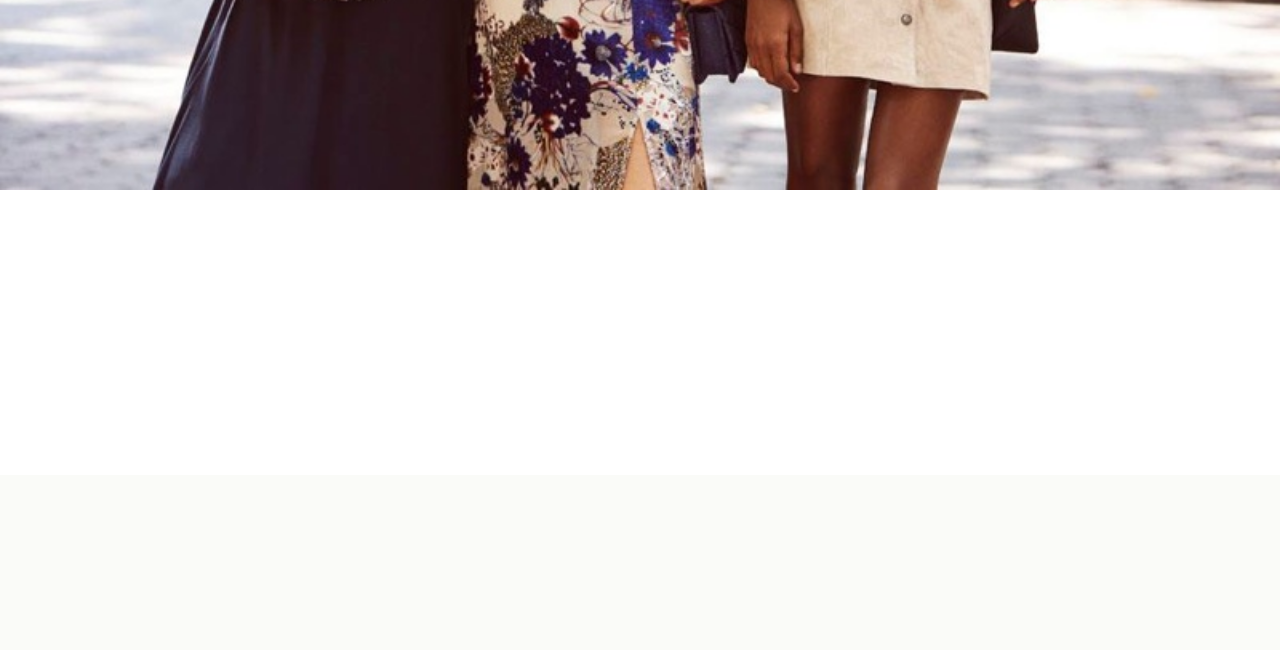
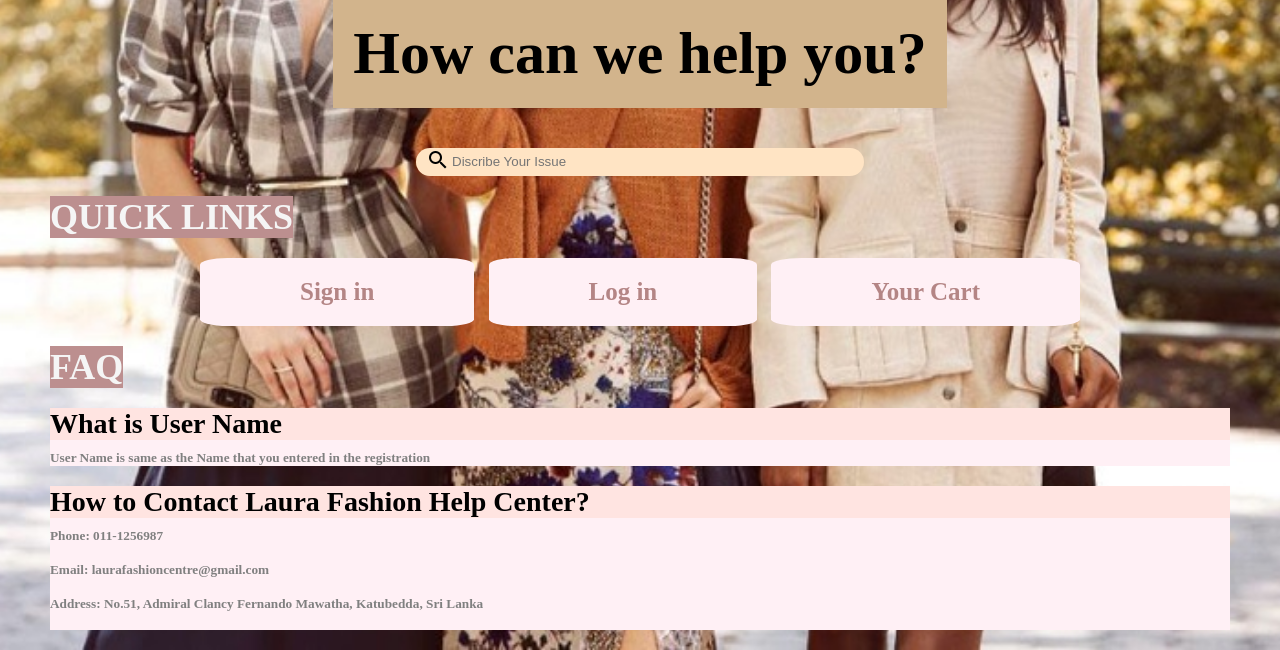
Before and after one commit to Thilinidemel/Group23, a PHP site: page /help.php in a window 1280 px wide. Shown: the part 325-975 px from the top of the page. Before the commit the page ends 515 px from the top, so only its background shows below. Run offline with PHP 8.4, Linux system fonts and the light colour scheme; the visitor is signed in with stand-in values (Sample User, id 1).

Commit message:
Update help.php

```diff
--- a/help.php
+++ b/help.php
@@ -14,23 +14,62 @@
   </head>
 
   <body>
+    <div class="search_bar">
+      <div class="sb_image">
+        <img src="2x.png" alt="">
+      </div>
+      <div class="sb_ask">
+        <h2>How can we help you?</h2>
+      </div>
+      <div class="sb_search">
+        <div class="img_search">
+          <img src="search.png" alt="">
+        </div>
+        <div class="input_search">
+          <input class="input_1" type="text" placeholder="Discribe Your Issue" />
+        </div>
+      </div>
+    </div>
     <div class="all_body">
-      <div class="help_header">
-        <h1>Help</h1>
-      </div>
       <div class="help_main">
         <div class="links_header">
-          <h3>Quick links</h3>
+          <h3>QUICK LINKS</h3>
         </div>
         <div class="links">
           <div class="link_options">
-            <h4><a href="">Sign in</a></h4>
+            <h4><a href="" class="linkpages">Sign in</a></h4>
           </div>
           <div class="link_options">
-            <h4><a href="">Log in</a></h4>
+            <h4><a href="" class="linkpages">Log in</a></h4>
           </div>
           <div class="link_options">
-            <h4><a href="">Your Cart</a></h4>
+            <h4><a href="" class="linkpages">Your Cart</a></h4>
+          </div>
+        </div>
+      </div>
+      <div class="help_Q">
+        <div class="links_header">
+          <h3>FAQ</h3>
+        </div>
+        <div class="Questions">
+          <div class="Q_Q">
+            <h4>What is User Name</h4>
+          </div>
+          <div class="Q_A">
+            <h5>User Name is same as the Name that you entered in the registration</h5>
+          </div>
+        </div>
+        <div class="Questions">
+          <div class="Q_Q">
+            <h4>How to Contact Laura Fashion Help Center?</h4>
+          </div>
+          <div class="Q_A">
+            <h5>Phone: 011-1256987</h5>
+            <br>
+            <h5>Email: laurafashioncentre@gmail.com</h5>
+            <br>
+            <h5>Address: No.51, Admiral Clancy Fernando Mawatha, Katubedda, Sri Lanka</h5>
+            <br>
           </div>
         </div>
       </div>
```
